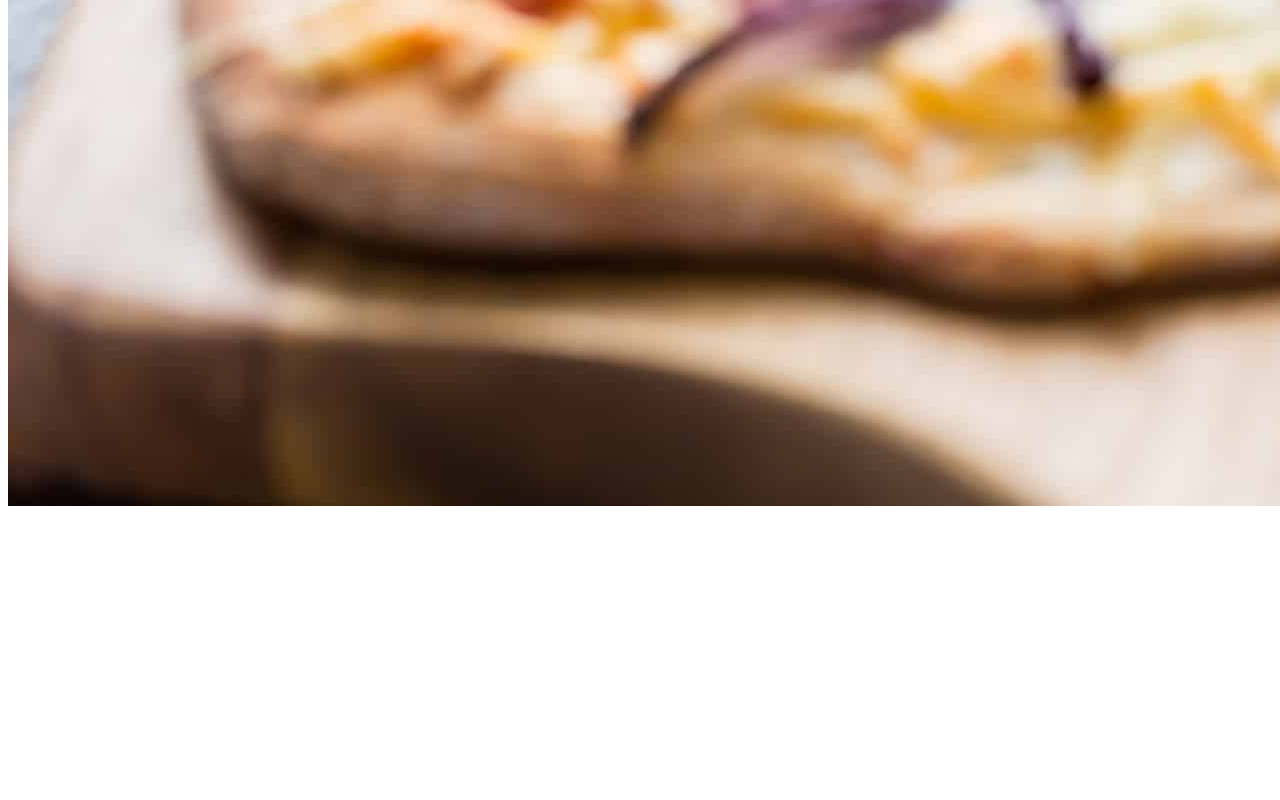
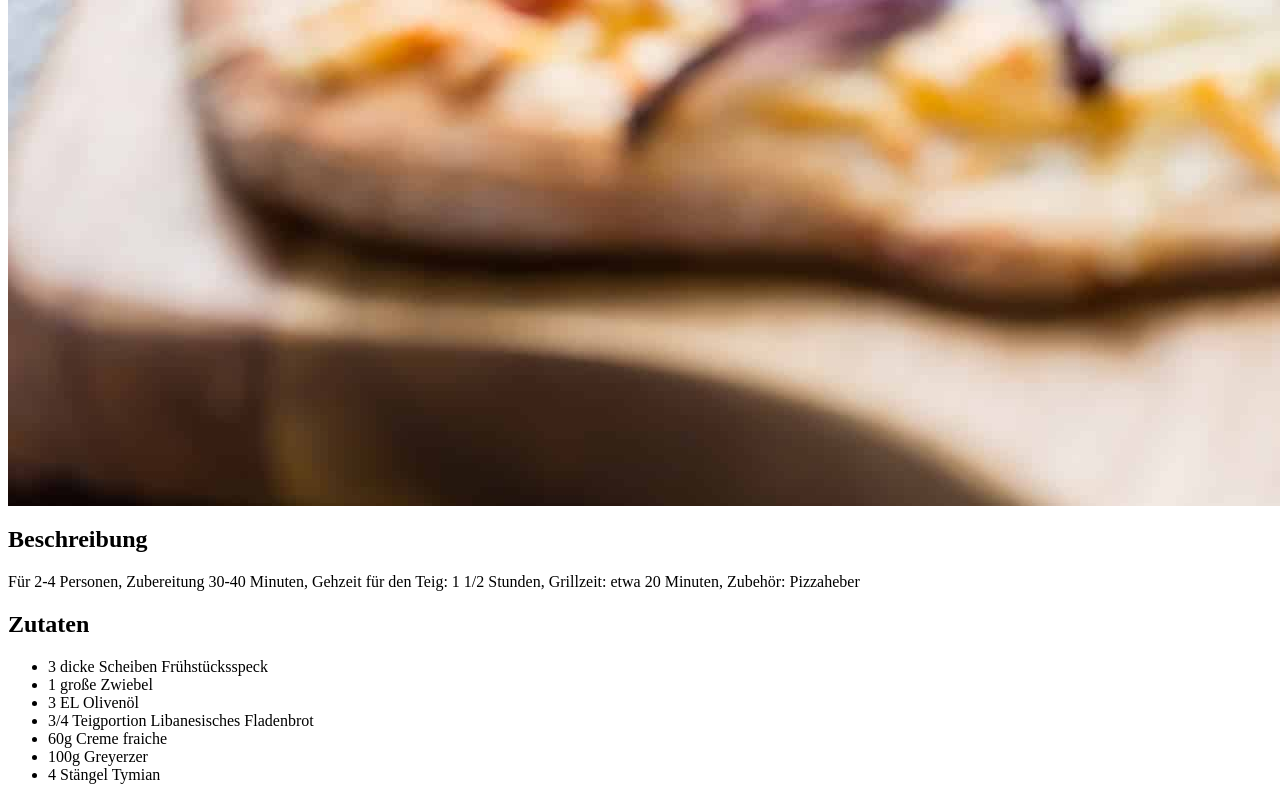
Before and after one commit to ConfusedGerman/odin-recipes, a plain HTML site: page recipes/flammenkuchen.html in a window 1280 px wide. Shown: the part 1267-2067 px from the top of the page. Before the commit the page ends 1781 px from the top, so only its background shows below. Drawn offline with Linux system fonts and the light colour scheme.

Commit message:
Recipie description and ingredients

```diff
--- a/recipes/flammenkuchen.html
+++ b/recipes/flammenkuchen.html
@@ -8,4 +8,18 @@
     <body>
         <h1>Flammenkuchen</h1>
         <img src="../images/flammenkuchen.jpg" alt="Flammenkuchen elsässer Art">
+
+        <h2>Beschreibung</h2>
+        <p>Für 2-4 Personen, Zubereitung 30-40 Minuten, Gehzeit für den Teig: 1 1/2 Stunden, Grillzeit: etwa 20 Minuten, Zubehör: Pizzaheber</p>
+
+        <h2>Zutaten</h2>
+        <ul>
+            <li>3 dicke Scheiben Frühstücksspeck</li>
+            <li>1 große Zwiebel</li>
+            <li>3 EL Olivenöl</li>
+            <li>3/4 Teigportion Libanesisches Fladenbrot</li>
+            <li>60g Creme fraiche</li>
+            <li>100g Greyerzer</li>
+            <li>4 Stängel Tymian</li>
+        </ul>
 </html>
```
